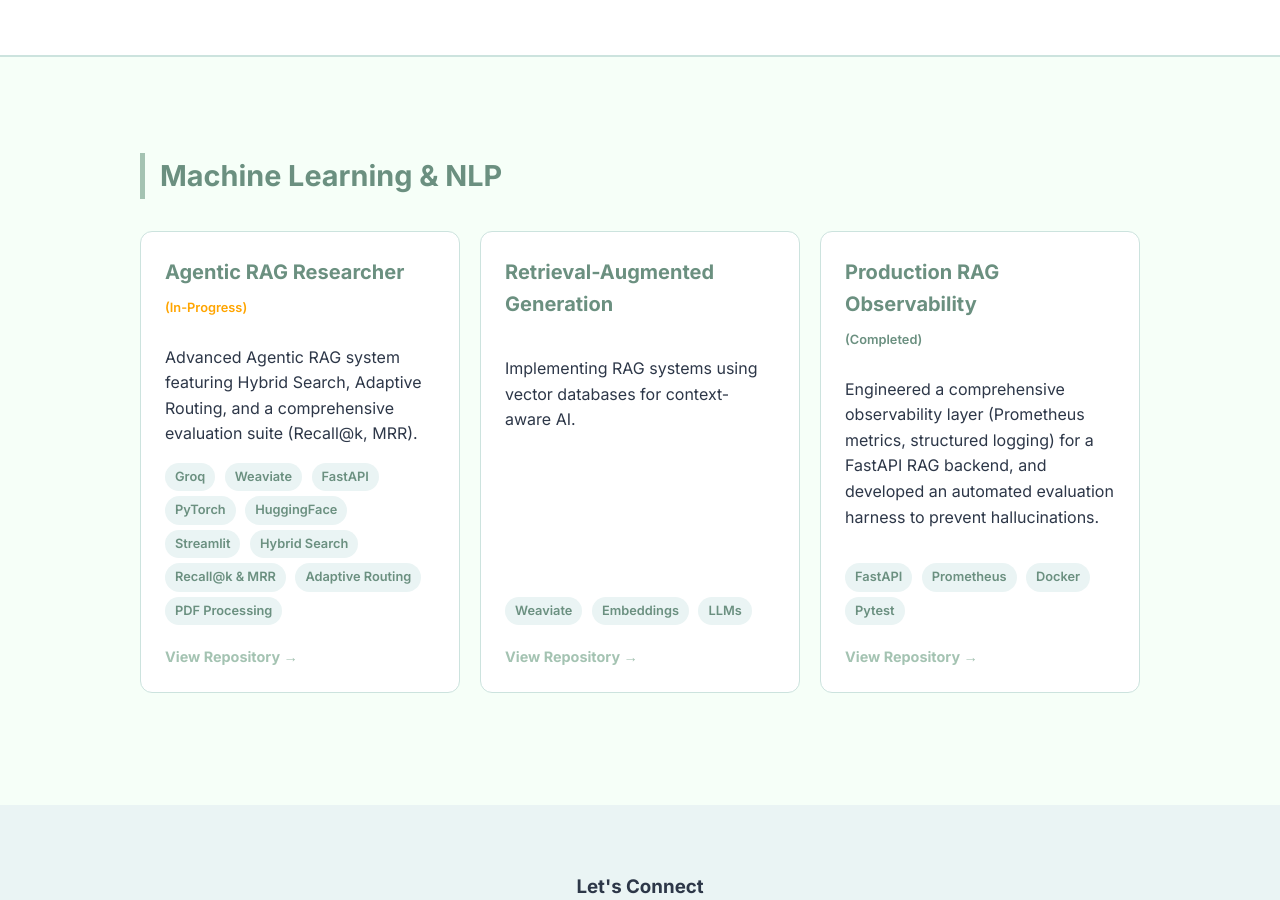
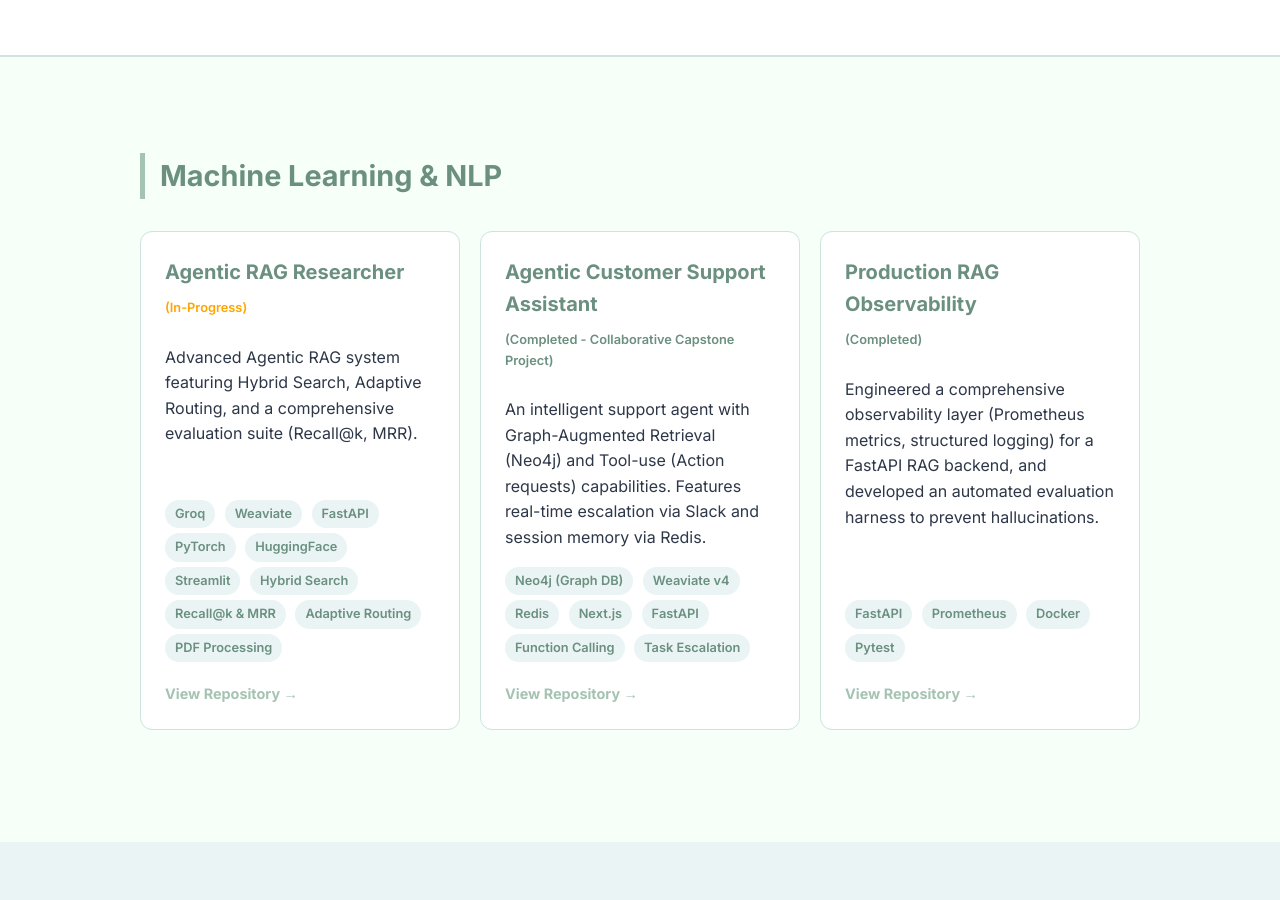
Before and after one commit to Jumana-ML/Jumana-ML.github.io, a Jekyll site: the page index.html, which Jekyll copies as it is, in a window 1280 px wide and 900 px high, scrolled down 467 px. Built offline with Jekyll 4.4.1, drawn with Linux system fonts in a browser that asks for light colours.

Commit message:
Revise project details for customer support assistant
Updated project description and skills tags for the customer support assistant.

```diff
--- a/index.html
+++ b/index.html
@@ -213,14 +213,21 @@
 
         <!-- البطاقة الثانية -->
         <div class="card">
-            <h3>Retrieval-Augmented Generation</h3>
-            <p>Implementing RAG systems using vector databases for context-aware AI.</p>
+            <h3>Agentic Customer Support Assistant</h3>
+            <div style="font-size: 0.8rem; color: var(--jungle-teal); margin-top: -10px; margin-bottom: 10px; font-weight: 600;">
+                (Completed - Collaborative Capstone Project)
+            </div>
+            <p>An intelligent support agent with Graph-Augmented Retrieval (Neo4j) and Tool-use (Action requests) capabilities. Features real-time escalation via Slack and session memory via Redis.</p>
             <div class="skills-tag">
-                <span class="tag">Weaviate</span>
-                <span class="tag">Embeddings</span>
-                <span class="tag">LLMs</span>
+                <span class="tag">Neo4j (Graph DB)</span>
+                <span class="tag">Weaviate v4</span>
+                <span class="tag">Redis</span>
+                <span class="tag">Next.js</span>
+                <span class="tag">FastAPI</span>
+                <span class="tag">Function Calling</span>
+                <span class="tag">Task Escalation</span>
             </div>
-            <a href="#" class="repo-link">View Repository →</a>
+            <a href="https://github.com/capstone-group1-team2/main-repo" target="_blank" class="repo-link">View Repository →</a>
         </div>
 
         <!-- البطاقة الثالثة (Completed) -->
```
